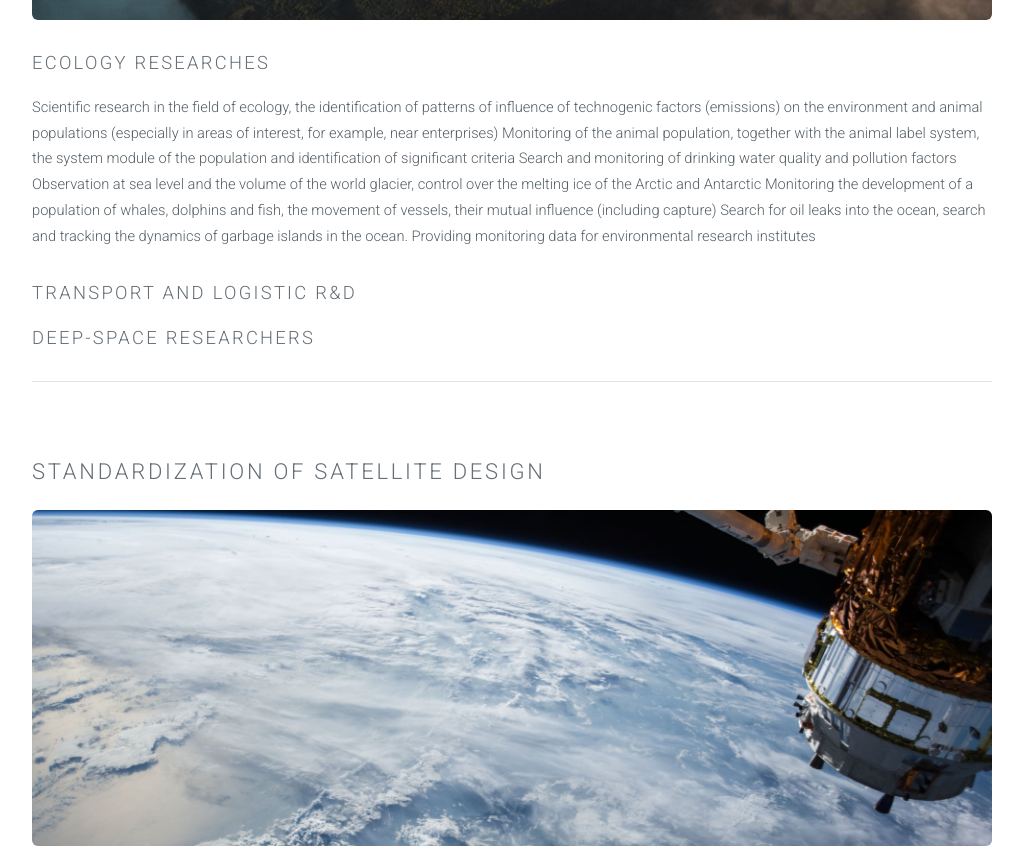
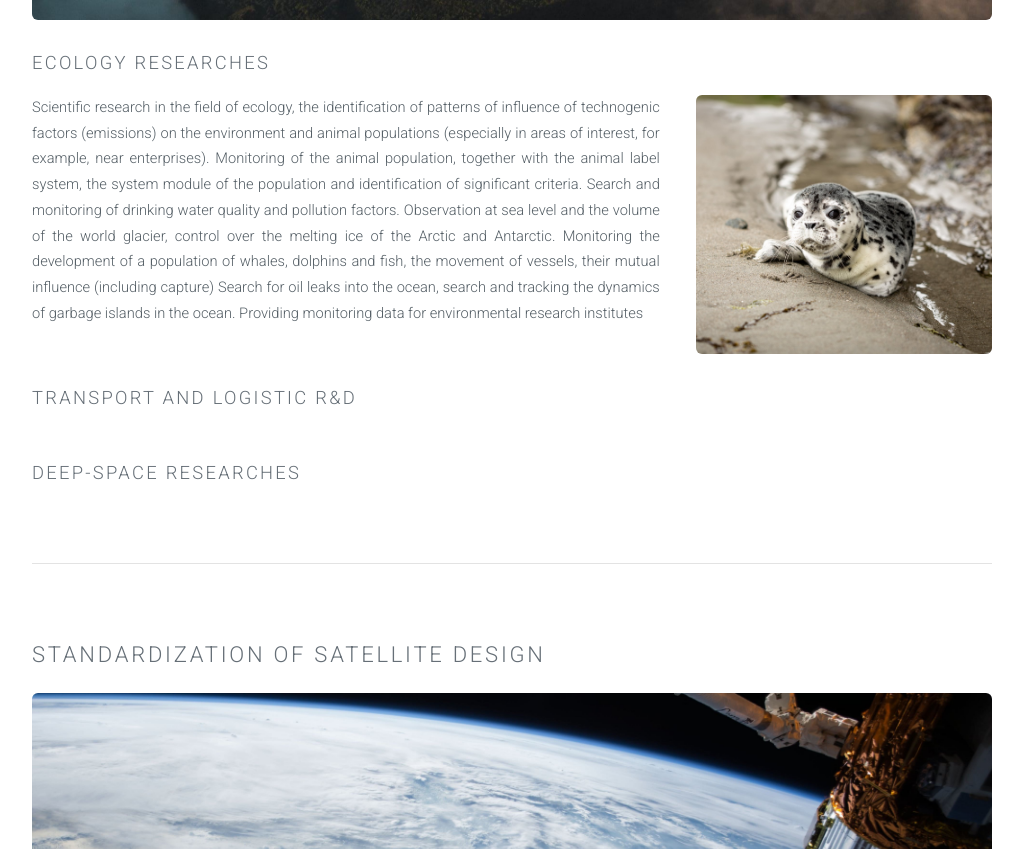
Before and after one commit to photonpro/photonpro.github.io, a plain HTML site: page projects.html in a window 1280 px wide. Shown: the part 1031-1880 px from the top of the page, without its empty margins (128-1151 px from the left). Drawn offline with Linux system fonts and the light colour scheme.

Commit message:
Fix projects structure

```diff
--- a/feed.xml
+++ b/feed.xml
@@ -5,8 +5,8 @@
     <description>This is awesome Protonpro website. Protonpro is developer of Electronic Equipments</description>
     <link>http://0.0.0.0:4000/</link>
     <atom:link href="http://0.0.0.0:4000/feed.xml" rel="self" type="application/rss+xml" />
-    <pubDate>Sat, 21 Dec 2019 06:57:05 +0000</pubDate>
-    <lastBuildDate>Sat, 21 Dec 2019 06:57:05 +0000</lastBuildDate>
+    <pubDate>Mon, 23 Dec 2019 08:02:12 +0000</pubDate>
+    <lastBuildDate>Mon, 23 Dec 2019 08:02:12 +0000</lastBuildDate>
     <generator>Jekyll v4.0.0</generator>
 
   </channel>
--- a/projects.html
+++ b/projects.html
@@ -94,19 +94,61 @@
         <section id="science">
             <h2>Scientific and Application Projects</h2>
             <a href="#" class="image fit"><img src="/images/pic10.jpg" alt="" /></a>
+            <div class="container">
+                <h3>Ecology researches</h3>
+                <div class="row">
+                    <div class="8u">
+                        <p align="justify">Scientific research in the field of ecology, the identification of patterns of influence of technogenic factors (emissions) on the environment
+                            and animal populations (especially in areas of interest, for example, near enterprises). Monitoring of the animal population, together
+                            with the animal label system, the system module of the population and identification of significant criteria. Search and monitoring of drinking water quality
+                            and pollution factors. Observation at sea level and the volume of the world glacier, control over the melting ice of the Arctic and Antarctic.
+                            Monitoring the development of a population of whales, dolphins and fish, the movement of vessels, their mutual influence (including capture)
+                            Search for oil leaks into the ocean, search and tracking the dynamics of garbage islands in the ocean.
+                            Providing monitoring data for environmental research institutes</p>
+                    </div>
+                    <div class="4u">
+                            <section class="special">
+                                <a href="" class="image fit"><img src="images/pic12.jpg" alt="" /></a>
+                                <h3></h3>
+                                <p><p>
+                            </section>
+                    </div>
+                </div>
+            </div>
+            <div class="container">
+                <h3>Transport and logistic R&D</h3>
+                <div class="row">
+                    <div class="4u">
+                        <section class="special">
 
-            <h3>Ecology researches</h3>
-                <p>Scientific research in the field of ecology, the identification of patterns of influence of technogenic factors (emissions) on the environment and animal populations (especially in areas of interest, for example, near enterprises)
-                    Monitoring of the animal population, together with the animal label system, the system module of the population and identification of significant criteria
-                    Search and monitoring of drinking water quality and pollution factors
-                    Observation at sea level and the volume of the world glacier, control over the melting ice of the Arctic and Antarctic
-                    Monitoring the development of a population of whales, dolphins and fish, the movement of vessels, their mutual influence (including capture)
-                    Search for oil leaks into the ocean, search and tracking the dynamics of garbage islands in the ocean. Providing monitoring data for environmental research institutes</p>
-            <h3>Transport and logistic R&D</h3>
+                            <h3></h3>
+                            <p><p>
+                        </section>
+                    </div>
+                    <div class="8u">
+                        <p align="justify"></p>
+                    </div>
+                </div>
+            </div>
+            <div class="container">
+                <h3>Deep-Space researches</h3>
+                <div class="row">
+                    <div class="8u">
+                        <p align="justify"></p>
+                    </div>
+                    <div class="4u">
+                            <section class="special">
 
-            <h3>Deep-Space researchers</h3>
+                                <h3></h3>
+                                <p><p>
+                            </section>
+                    </div>
+                </div>
+            </div>
         </section>
+
         <hr class="major" />
+
         <section>
             <h2>Standardization of satellite design</h2>
             <a href="#" class="image fit"><img src="/images/banner5.jpg" alt="" /></a>
```
Also changed, not shown: partners.html (+16 -14 lines), images/logo-keithley.svg (added), images/pic12.jpg (added), images/pic13.jpg (added), images/pic14.jpg (added), images/rohde-schwarz.svg (added), images/tek.svg (added), images/vniiftri.jpg (deleted).
